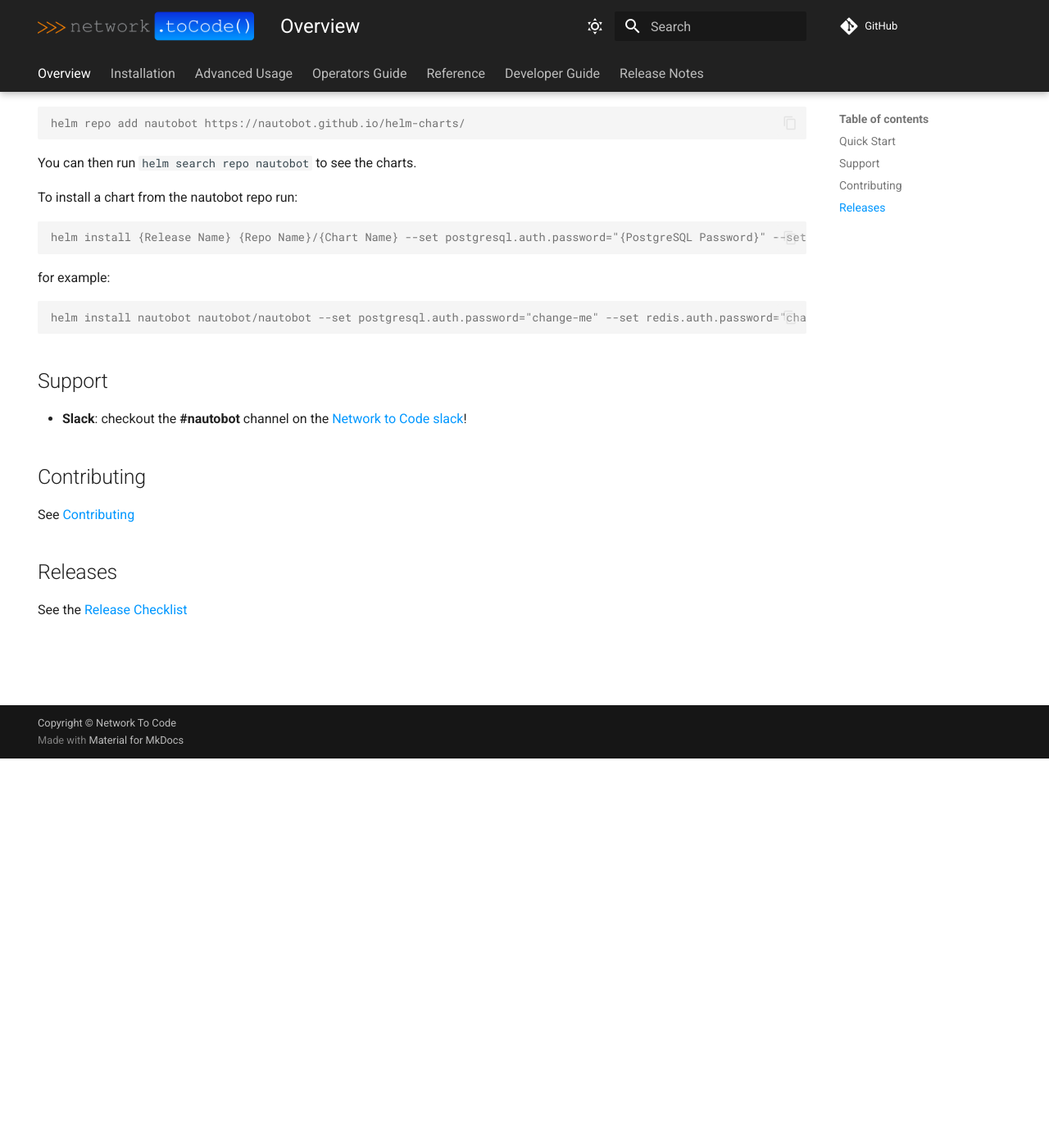
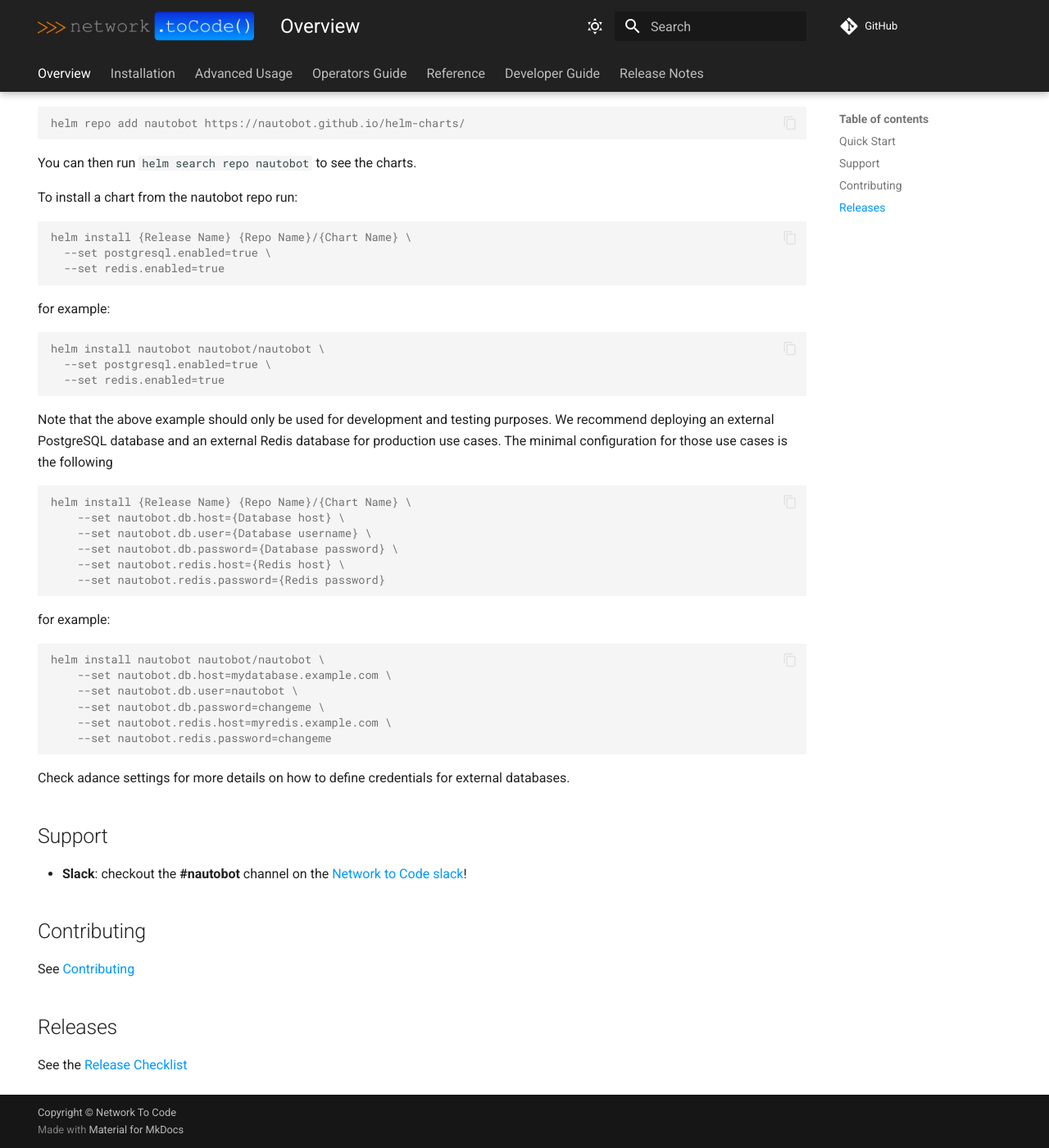
Before and after one commit to nautobot/helm-charts, an MkDocs documentation site: the page built from docs/index.md, in a window 1280 px wide and 1400 px high, scrolled down 475 px. Shown: the whole window at 82% size. Built offline with MkDocs 1.6.1 and Material for MkDocs 9.7.7, drawn with Linux system fonts in a browser that asks for light colours; comment, search, counter and statistics services are not loaded.

Commit message:
Update docs

````diff
--- a/docs/index.md
+++ b/docs/index.md
@@ -33,14 +33,44 @@
 To install a chart from the nautobot repo run:
 
 ```console
-helm install {Release Name} {Repo Name}/{Chart Name} --set postgresql.auth.password="{PostgreSQL Password}" --set redis.auth.password="{Redis Password}"
+helm install {Release Name} {Repo Name}/{Chart Name} \
+  --set postgresql.enabled=true \
+  --set redis.enabled=true
 ```
 
 for example:
 
 ```console
-helm install nautobot nautobot/nautobot --set postgresql.auth.password="change-me" --set redis.auth.password="change-me"
+helm install nautobot nautobot/nautobot \
+  --set postgresql.enabled=true \
+  --set redis.enabled=true
 ```
+
+Note that the above example should only be used for development and testing purposes.
+We recommend deploying an external PostgreSQL database and an external Redis database
+for production use cases. The minimal configuration for those use cases is the following
+
+```console
+helm install {Release Name} {Repo Name}/{Chart Name} \
+    --set nautobot.db.host={Database host} \
+    --set nautobot.db.user={Database username} \
+    --set nautobot.db.password={Database password} \
+    --set nautobot.redis.host={Redis host} \
+    --set nautobot.redis.password={Redis password}
+```
+
+for example:
+
+```console
+helm install nautobot nautobot/nautobot \
+    --set nautobot.db.host=mydatabase.example.com \
+    --set nautobot.db.user=nautobot \
+    --set nautobot.db.password=changeme \
+    --set nautobot.redis.host=myredis.example.com \
+    --set nautobot.redis.password=changeme
+```
+
+Check adance settings for more details on how to define credentials for external databases.
 
 ## Support
 
````
Also changed, not shown: 1 other file.
